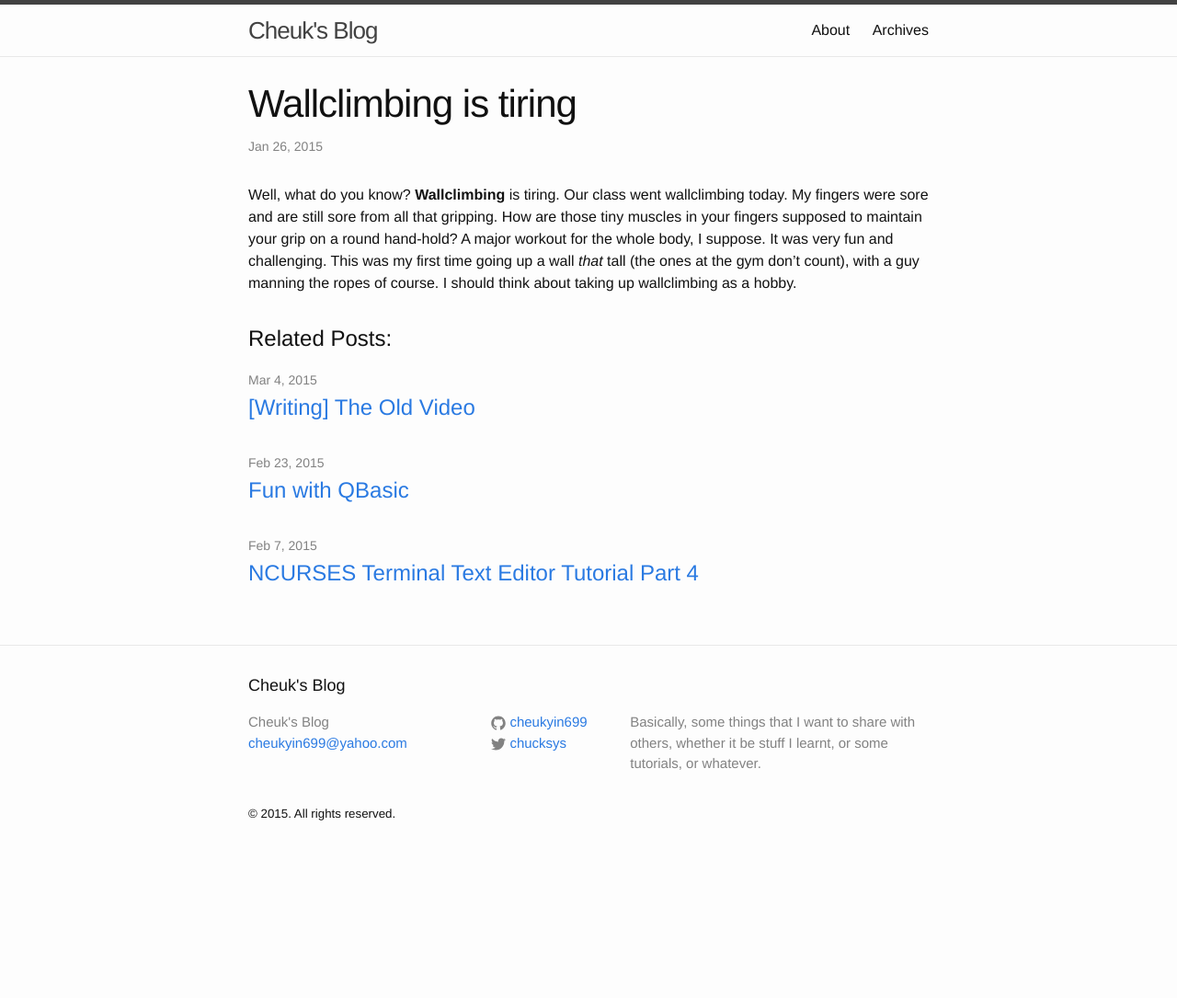
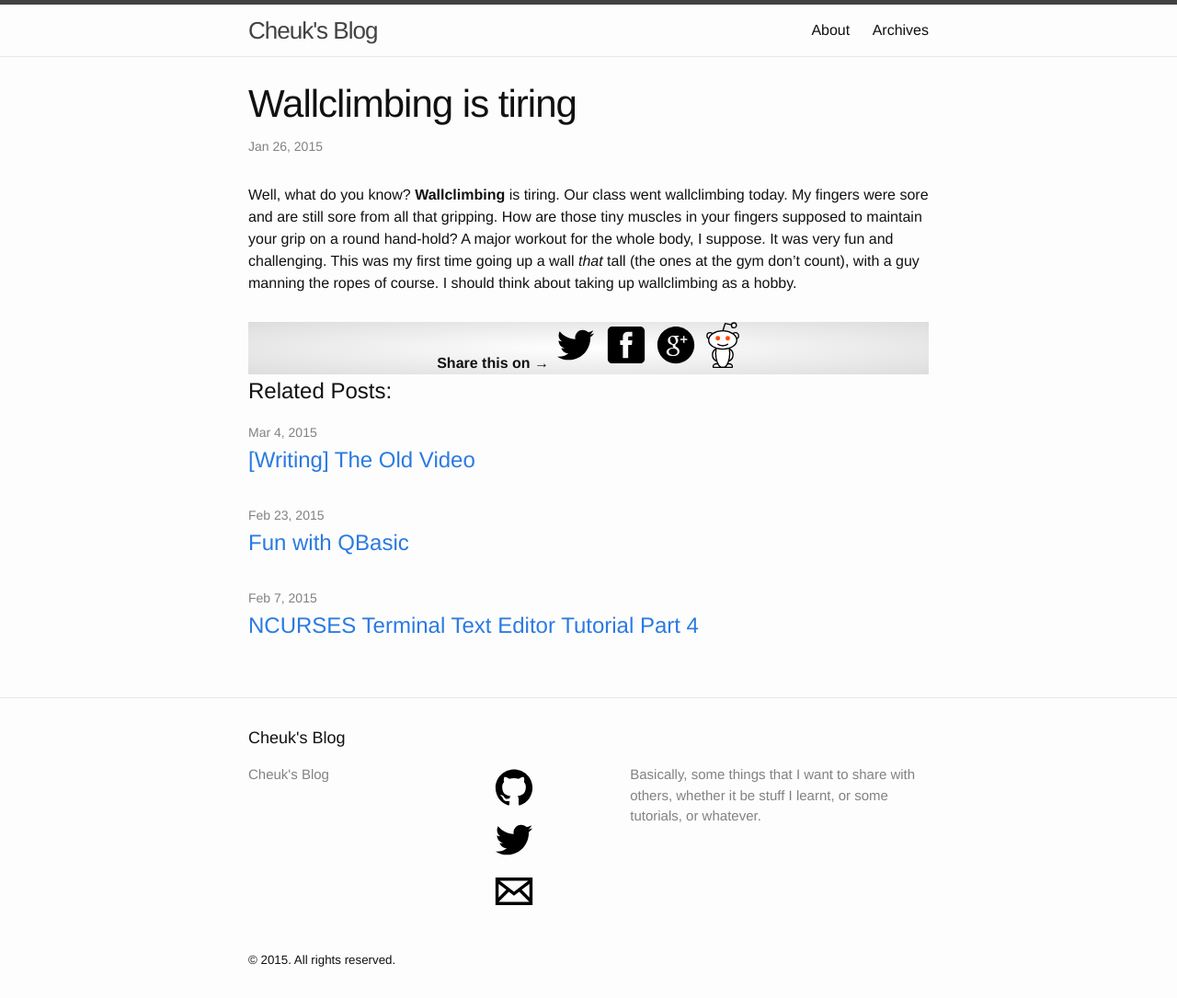
Before and after one commit to chuck-sys/personal-site, a Jekyll site: the page built from _posts/2015-01-26-wallclimbing-is-tiring.md, in a window 1280 px wide. Shown: the whole page at 92% size. Built offline with Jekyll 4.4.1, drawn with Linux system fonts in a browser that asks for light colours; Markdown is read by kramdown in place of the engine named in the settings; comment, search, counter and statistics services are not loaded; before the commit the page ends 926 px from its top, so only the background shows below that.

Commit message:
Added sharing feature for social media sites

```diff
--- a/_includes/footer.html
+++ b/_includes/footer.html
@@ -8,7 +8,6 @@
       <div class="footer-col  footer-col-1">
         <ul class="contact-list">
           <li>{{ site.title }}</li>
-          <li><a href="mailto:{{ site.email }}">{{ site.email }}</a></li>
         </ul>
       </div>
 
@@ -17,13 +16,7 @@
           {% if site.github_username %}
           <li>
             <a href="https://github.com/{{ site.github_username }}">
-              <span class="icon  icon--github">
-                <svg viewBox="0 0 16 16">
-                  <path fill="#828282" d="M7.999,0.431c-4.285,0-7.76,3.474-7.76,7.761 c0,3.428,2.223,6.337,5.307,7.363c0.388,0.071,0.53-0.168,0.53-0.374c0-0.184-0.007-0.672-0.01-1.32 c-2.159,0.469-2.614-1.04-2.614-1.04c-0.353-0.896-0.862-1.135-0.862-1.135c-0.705-0.481,0.053-0.472,0.053-0.472 c0.779,0.055,1.189,0.8,1.189,0.8c0.692,1.186,1.816,0.843,2.258,0.645c0.071-0.502,0.271-0.843,0.493-1.037 C4.86,11.425,3.049,10.76,3.049,7.786c0-0.847,0.302-1.54,0.799-2.082C3.768,5.507,3.501,4.718,3.924,3.65 c0,0,0.652-0.209,2.134,0.796C6.677,4.273,7.34,4.187,8,4.184c0.659,0.003,1.323,0.089,1.943,0.261 c1.482-1.004,2.132-0.796,2.132-0.796c0.423,1.068,0.157,1.857,0.077,2.054c0.497,0.542,0.798,1.235,0.798,2.082 c0,2.981-1.814,3.637-3.543,3.829c0.279,0.24,0.527,0.713,0.527,1.437c0,1.037-0.01,1.874-0.01,2.129 c0,0.208,0.14,0.449,0.534,0.373c3.081-1.028,5.302-3.935,5.302-7.362C15.76,3.906,12.285,0.431,7.999,0.431z"/>
-                </svg>
-              </span>
-
-              <span class="username">{{ site.github_username }}</span>
+              {% include icons/github.svg %}
             </a>
           </li>
           {% endif %}
@@ -31,17 +24,15 @@
           {% if site.twitter_username %}
           <li>
             <a href="https://twitter.com/{{ site.twitter_username }}">
-              <span class="icon  icon--twitter">
-                <svg viewBox="0 0 16 16">
-                  <path fill="#828282" d="M15.969,3.058c-0.586,0.26-1.217,0.436-1.878,0.515c0.675-0.405,1.194-1.045,1.438-1.809
-                  c-0.632,0.375-1.332,0.647-2.076,0.793c-0.596-0.636-1.446-1.033-2.387-1.033c-1.806,0-3.27,1.464-3.27,3.27 c0,0.256,0.029,0.506,0.085,0.745C5.163,5.404,2.753,4.102,1.14,2.124C0.859,2.607,0.698,3.168,0.698,3.767 c0,1.134,0.577,2.135,1.455,2.722C1.616,6.472,1.112,6.325,0.671,6.08c0,0.014,0,0.027,0,0.041c0,1.584,1.127,2.906,2.623,3.206 C3.02,9.402,2.731,9.442,2.433,9.442c-0.211,0-0.416-0.021-0.615-0.059c0.416,1.299,1.624,2.245,3.055,2.271 c-1.119,0.877-2.529,1.4-4.061,1.4c-0.264,0-0.524-0.015-0.78-0.046c1.447,0.928,3.166,1.469,5.013,1.469 c6.015,0,9.304-4.983,9.304-9.304c0-0.142-0.003-0.283-0.009-0.423C14.976,4.29,15.531,3.714,15.969,3.058z"/>
-                </svg>
-              </span>
-
-              <span class="username">{{ site.twitter_username }}</span>
+                {% include icons/twitter.svg %}
             </a>
           </li>
           {% endif %}
+          <li>
+              <a href="mailto:{{ site.email }}">
+                  {% include icons/email.svg %}
+              </a>
+          </li>
         </ul>
       </div>
 
--- /dev/null
+++ b/_includes/share.html
@@ -0,0 +1,19 @@
+<div class="share-page">
+    <b>Share this on &rarr;</b>
+    <a href="https://twitter.com/intent/tweet?text={{ page.title }}&url={{ site.url }}{{ page.url }}&via={{ site.twitter_username        }}&related={{ site.twitter_username }}"
+            rel="nofollow" target="_blank" title="Share on Twitter">
+        {% include icons/twitter.svg %}
+    </a>
+    <a href="https://facebook.com/sharer.php?u={{ site.url }}{{ page.url }}&p[title]={{ page.title }}"
+            rel="nofollow" target="_blank" title="Share on Facebook">
+        {% include icons/facebook.svg %}
+    </a>
+    <a href="https://plus.google.com/share?url={{ site.url }}{{ page.url }}"
+            rel="nofollow" target="_blank" title="Share on Google+">
+        {% include icons/googleplus.svg %}
+    </a>
+    <a href="http://www.reddit.com/submit?url={{ site.url }}{{ page.url }}&title={{ page.title }}"
+            rel="nofollow" target="_blank" title="Share on Reddit">
+        {% include icons/reddit.svg %}
+    </a>
+</div>
--- a/_layouts/post.html
+++ b/_layouts/post.html
@@ -13,6 +13,8 @@ layout: default
   <article class="post-content">
     {{ content }}
   </article>
+
+  {% include share.html %}
 
   {% if site.related_posts.size >= 1 %}
   <h2>Related Posts:</h2>
--- a/_sass/_layout.scss
+++ b/_sass/_layout.scss
@@ -334,3 +334,12 @@
     margin: 30%;
     background: #FEF;
 }
+
+.share-page {
+    text-decoration: none;
+    text-align: center;
+    background: -webkit-radial-gradient(#FFF, #DDD);
+    background: -o-radial-gradient(#FFF, #DDD);
+    background: -moz-radial-gradient(#FFF, #DDD);
+    background: radial-gradient(#FFF, #DDD);
+}
```
Also changed, not shown: _includes/icons/email.svg (added), _includes/icons/facebook.svg (added), _includes/icons/github.svg (added), _includes/icons/googleplus.svg (added), _includes/icons/reddit.svg (added), _includes/icons/twitter.svg (added).
